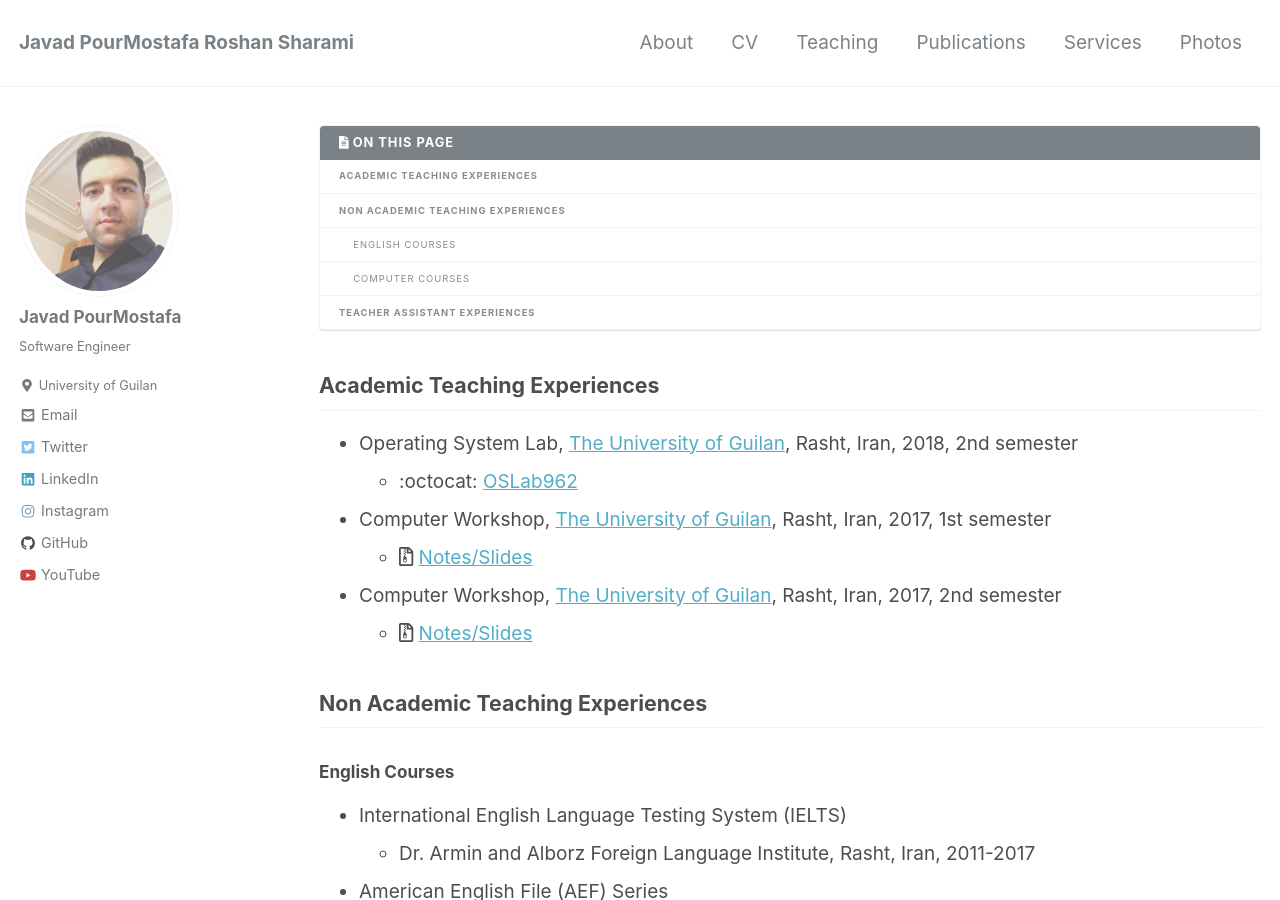
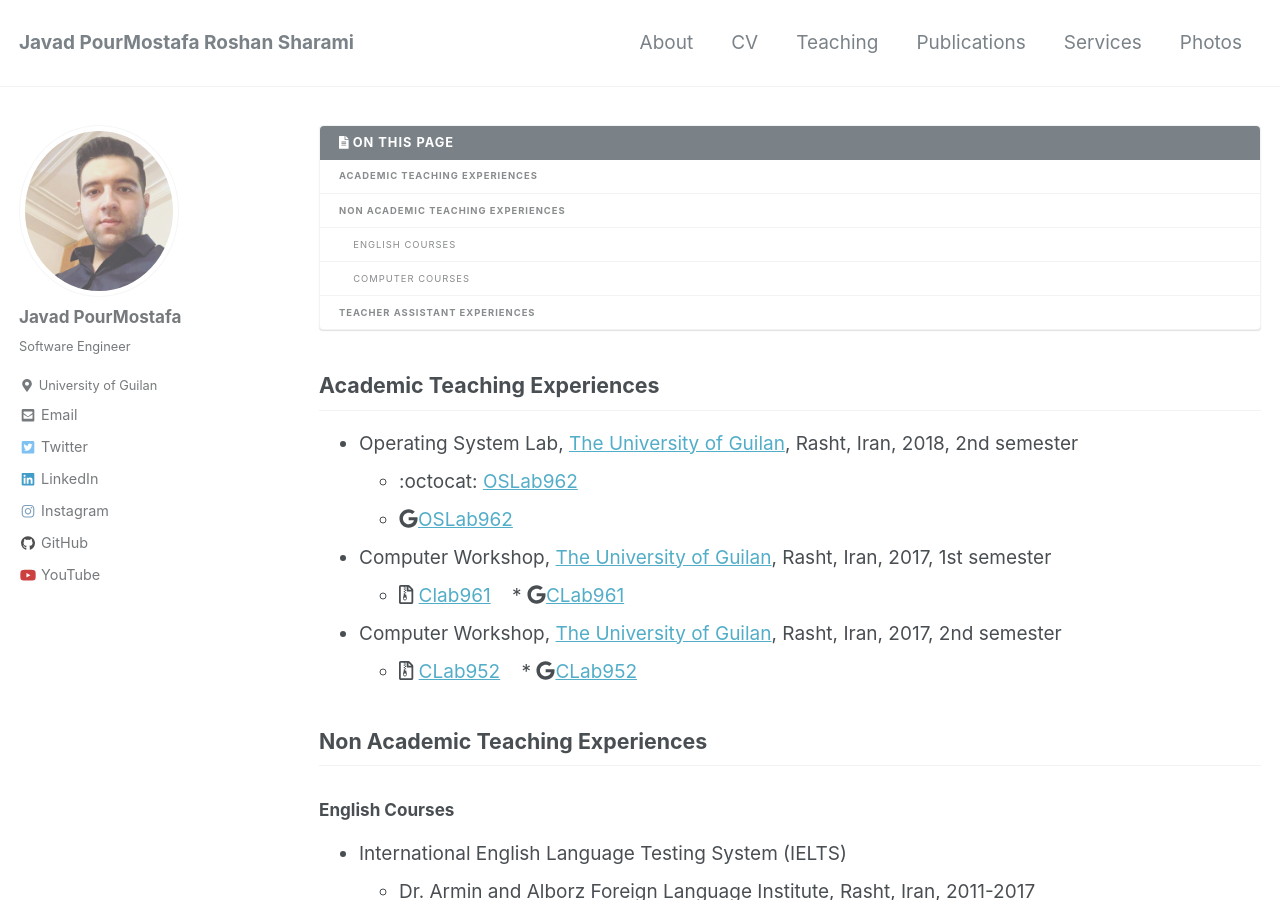
Before and after one commit to JoyeBright/JoyeBright.github.io, a Jekyll site: the page built from _pages/teaching.md, in a window 1280 px wide and 900 px high. Built offline with Jekyll 4.4.1, drawn with Linux system fonts in a browser that asks for light colours; nearby versions of some CDN libraries.

Commit message:
Update teaching.md

```diff
--- a/_pages/teaching.md
+++ b/_pages/teaching.md
@@ -11,10 +11,13 @@ author_profile: true
 ## Academic Teaching Experiences
 *   Operating System Lab, [The University of Guilan](http://ce.guilan.ac.ir), Rasht, Iran, 2018, 2nd semester
     *   :octocat: [OSLab962](https://github.com/JoyeBright/OSLab962)
+    *   <i class="fab fa-google"></i>[OSLab962](https://groups.google.com/forum/#!forum/oslab962)
 *   Computer Workshop, [The University of Guilan](http://ce.guilan.ac.ir), Rasht, Iran, 2017, 1st semester
-    *   <i class="far fa-file-archive"></i> [Notes/Slides](#)
+    *   <i class="far fa-file-archive"></i> [Clab961](#)
+    *   <i class="fab fa-google"></i>[CLab961](https://groups.google.com/forum/#!forum/clab961)
 *   Computer Workshop, [The University of Guilan](http://ce.guilan.ac.ir), Rasht, Iran, 2017, 2nd semester
-    *   <i class="far fa-file-archive"></i> [Notes/Slides](#)
+    *   <i class="far fa-file-archive"></i> [CLab952](#)
+    *   <i class="fab fa-google"></i>[CLab952](https://groups.google.com/forum/#!forum/clab952)
 
 ## Non Academic Teaching Experiences
 ### English Courses
```
